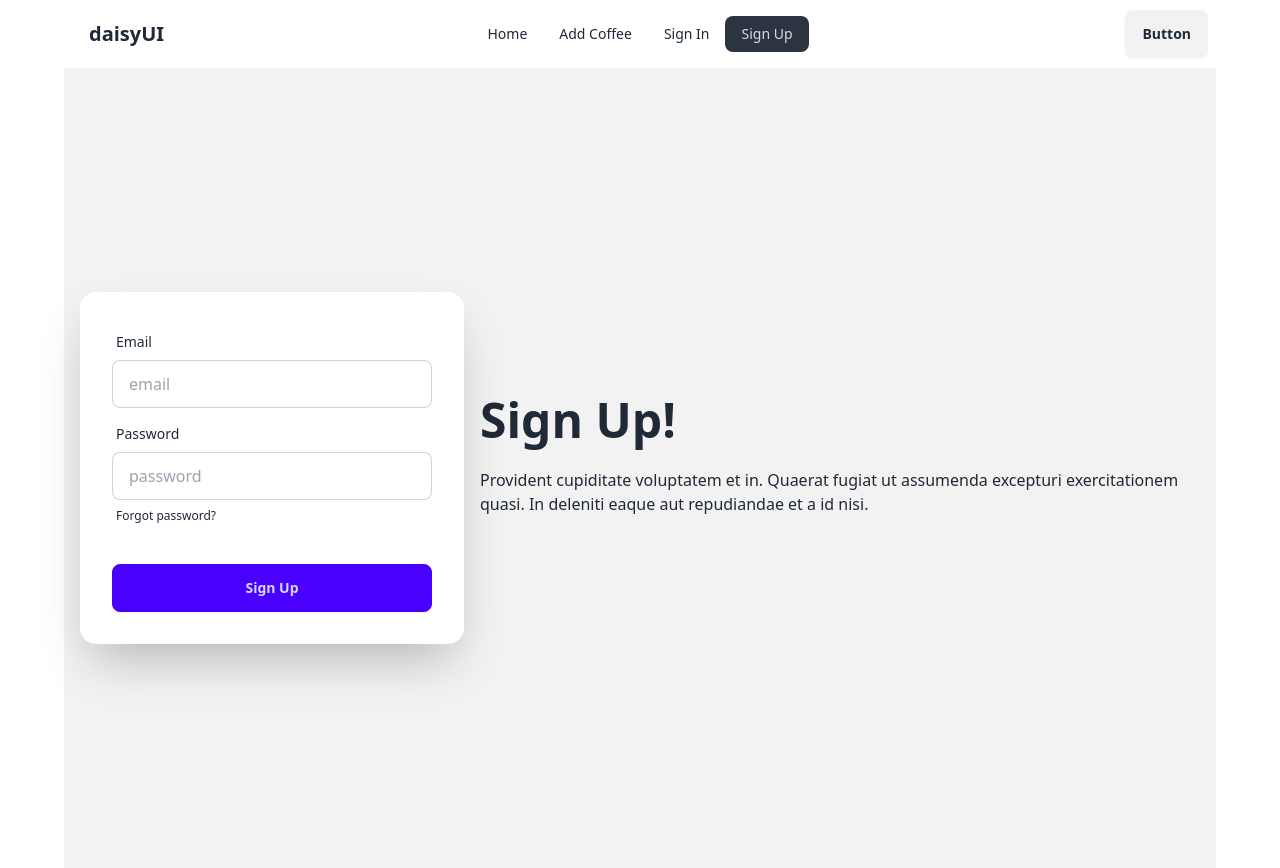
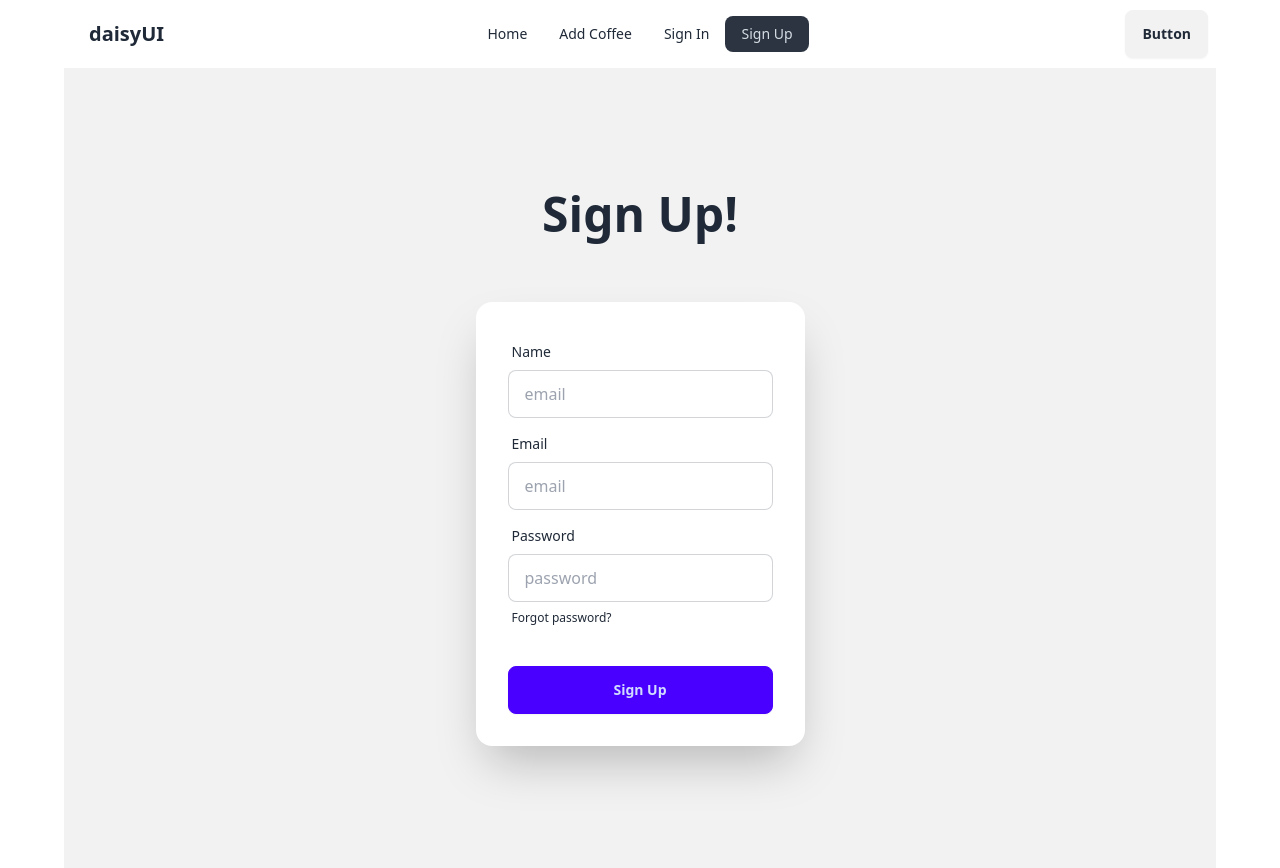
Before and after one commit to rummansaaqeb/espresso-emporium-auth, a React (Vite) app: page /signup in a window 1280 px wide. Built offline with nearby package versions, Linux system fonts and the light colour scheme.

Commit message:
Create Users Post Api And Save USer To MongoDB

```diff
--- a/src/components/SignUp.jsx
+++ b/src/components/SignUp.jsx
@@ -9,11 +9,30 @@ const SignUp = () => {
         e.preventDefault();
         const form = e.target;
         const email = form.email.value;
+        const name = form.name.value;
         const password = form.password.value;
         console.log(email, password);
         createUser(email, password)
             .then(result => {
                 console.log(result.user);
+                const createdAt = result?.user?.metadata?.creationTime
+                const newUser = {name, email, createdAt}
+
+                // Save New User Info To The Database
+                fetch('http://localhost:5000/users', {
+                    method: "POST",
+                    headers: {
+                        'content-type': 'application/json'
+                    },
+                    body: JSON.stringify(newUser)
+                })
+                    .then(res => res.json())
+                    .then(data => {
+                        console.log('user created to db ', data);
+                        if(data.insertedId) {
+                            console.log('user created in db')
+                        }
+                    })
             })
             .catch(error => {
                 console.log(error.message);
@@ -22,16 +41,18 @@ const SignUp = () => {
 
     return (
         <div className="hero bg-base-200 min-h-screen">
-            <div className="hero-content flex-col lg:flex-row-reverse">
+            <div className="hero-content flex-col">
                 <div className="text-center lg:text-left">
-                    <h1 className="text-5xl font-bold">Sign Up!</h1>
-                    <p className="py-6">
-                        Provident cupiditate voluptatem et in. Quaerat fugiat ut assumenda excepturi exercitationem
-                        quasi. In deleniti eaque aut repudiandae et a id nisi.
-                    </p>
+                    <h1 className="text-5xl font-bold mb-12">Sign Up!</h1>
                 </div>
                 <div className="card bg-base-100 w-full max-w-sm shrink-0 shadow-2xl">
                     <form onSubmit={handleSignUp} className="card-body">
+                        <div className="form-control">
+                            <label className="label">
+                                <span className="label-text">Name</span>
+                            </label>
+                            <input type="text" placeholder="email" name="name" className="input input-bordered" required />
+                        </div>
                         <div className="form-control">
                             <label className="label">
                                 <span className="label-text">Email</span>
```
